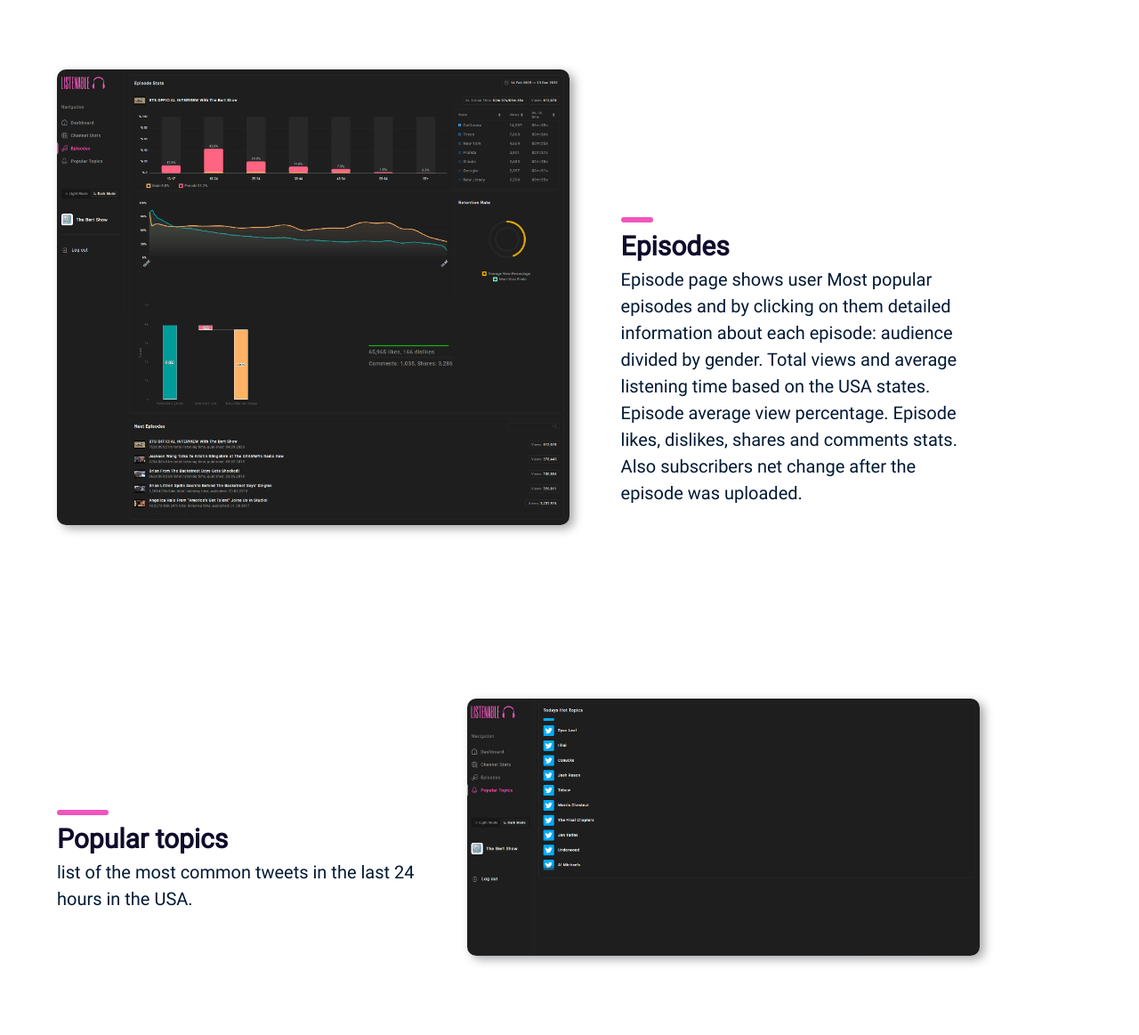
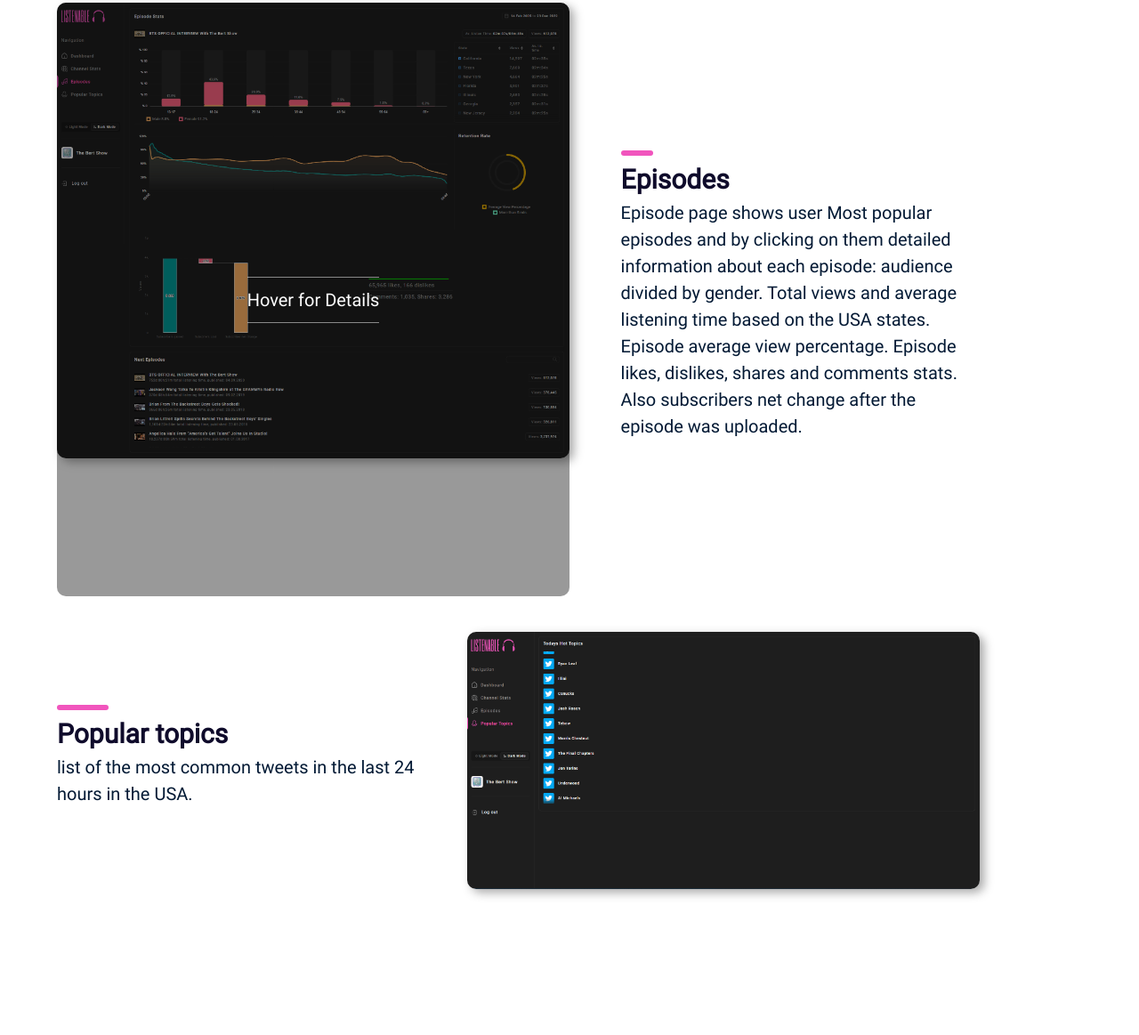
Before and after one commit to Makho96/listenable-case-study, a plain HTML site: page index.html in a window 1280 px wide. Shown: the part 2244-3407 px from the top of the page at 89% size. After the commit the page ends 3283 px from the top, so only its background shows below. Drawn offline with nearby package versions, Linux system fonts and the light colour scheme.

Commit message:
added hover text on hoverable images

```diff
--- a/index.html
+++ b/index.html
@@ -82,15 +82,7 @@
           </div>
         </div>
         <div class="right w-[50%] ml-[5%]">
-          <div class="flip-card w-full h-[375px]">
-            <div class="flip-card-inner">
-              <div class="flip-card-front">
-                <img src="./assets/images/authorization.png" class="rounded-[10px]"/>
-              </div>
-              <div class="flip-card-back rounded-[10px]">
-              </div>
-            </div>
-          </div>
+          <img src="./assets/images/authorization.png" class="rounded-[10px]"/>
         </div>
       </div>
     </section>
@@ -101,6 +93,9 @@
             <div class="flip-card-inner">
               <div class="flip-card-front">
                 <img src="./assets/images/dashboard.png" class="rounded-[10px]"/>
+                <div class="hover-text-container">
+                  <span>Hover for Details</span>
+                </div>
               </div>
               <div class="flip-card-back rounded-[10px] p-4">
                 <p><span class="font-bold" style="color: #fff;">The demographics</span> widget consists of the USA map and table and shows the user the total views and total listen time of the channel grouped by the states. More views number mean more blue color of the state, fewer views - dark. On each state hover user can see detailed information about views: distributed by age and gender. The table can be sorted with any column user wants: ascending and descending. With the "see all" URL more details can be seen on the Channel stats page.</p>
@@ -136,6 +131,9 @@
             <div class="flip-card-inner">
               <div class="flip-card-front">
                 <img src="./assets/images/channelStats.png" class="rounded-[10px]"/>
+                <div class="hover-text-container">
+                  <span>Hover for Details</span>
+                </div>
               </div>
               <div class="flip-card-back rounded-[10px] p-4">
                 <p><span class="font-bold" style="color: #fff;">The demographics widget</span>  consists of the USA map and table and shows the user total views and total listen time of the channel grouped by the states. More views number mean more blue color of the state, fewer views - dark. On each state hover user can see detailed information about views: distributed by age and gender. The table can be sorted with any column user wants both ways: ascending and descending. With the "see all" URL more details can be seen on the Channel stats page.</p>
@@ -156,6 +154,9 @@
             <div class="flip-card-inner">
               <div class="flip-card-front">
                 <img src="./assets/images/episodes.png" class="rounded-[10px]"/>
+                <div class="hover-text-container">
+                  <span>Hover for Details</span>
+                </div>
               </div>
               <div class="flip-card-back rounded-[10px] p-4">
                 <p><span class="font-bold" style="color: #fff;">The First widget</span> is mostly the same as the age and gender widget from the Channel stats page, but in this case, the information is about the selected episode.</p>
@@ -188,15 +189,7 @@
           </div>
         </div>
         <div class="right w-[50%] ml-[5%]">
-          <div class="flip-card w-full h-[375px]">
-            <div class="flip-card-inner">
-              <div class="flip-card-front">
-                <img src="./assets/images/popTopicks.png" class="rounded-[10px]"/>
-              </div>
-              <div class="flip-card-back rounded-[10px]">
-              </div>
-            </div>
-          </div>
+          <img src="./assets/images/popTopicks.png" class="rounded-[10px]"/>
         </div>
       </div>
     </section>
--- a/style/style.css
+++ b/style/style.css
@@ -303,3 +303,23 @@ section.details-section-animation img {
   color: rgba(255, 255, 255, 0.5);
   transform: rotateY(180deg);
 }
+
+.hover-text-container{
+  position: absolute;
+  left: 0;
+  top: 0;
+  width: 100%;
+  height: 100%;
+  display: flex;
+  justify-content: center;
+  align-items: center;
+  border-radius: 10px;
+  background: rgba(0, 0, 0, 0.4);
+}
+.hover-text-container span{
+  color: #fff;
+  font-size: 20px;
+  padding: 10px 0;
+  border-top: 1px solid rgba(255, 255, 255, 0.5);
+  border-bottom: 1px solid rgba(255, 255, 255, 0.5);
+}
```
